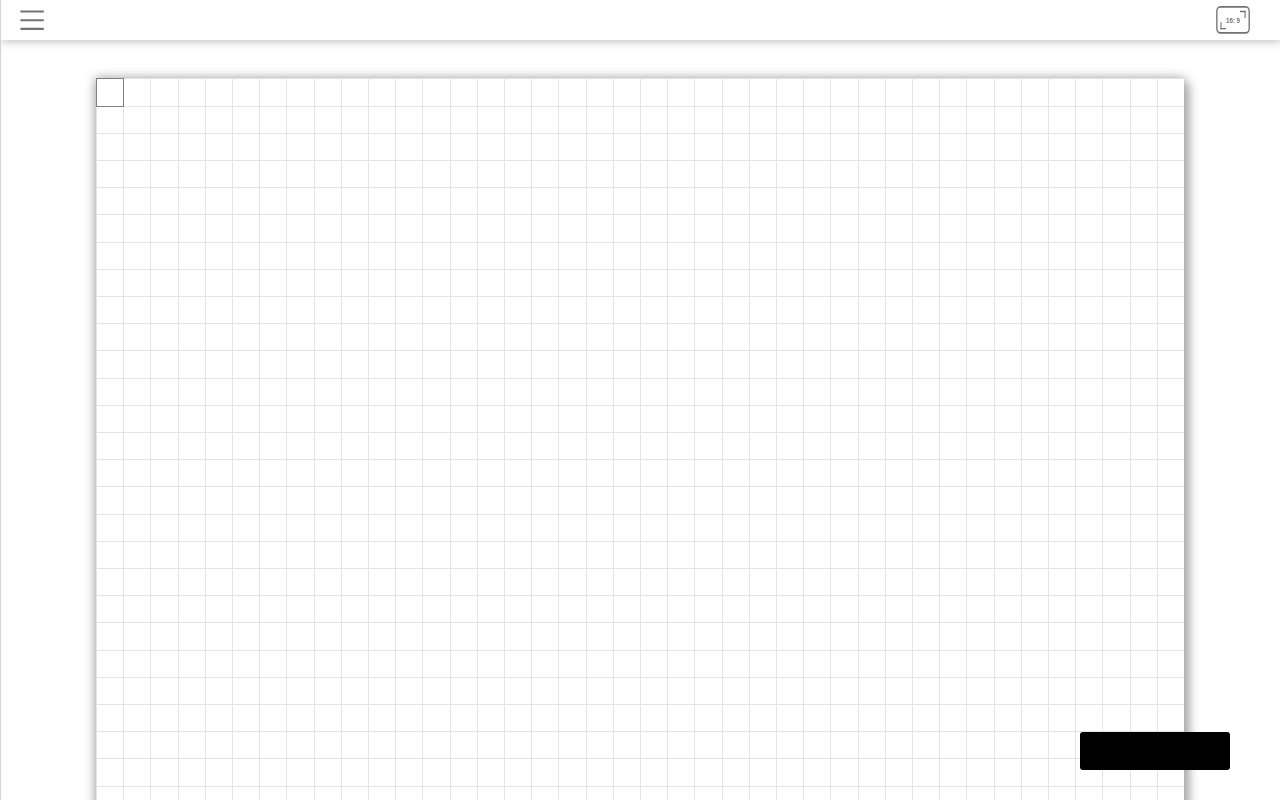
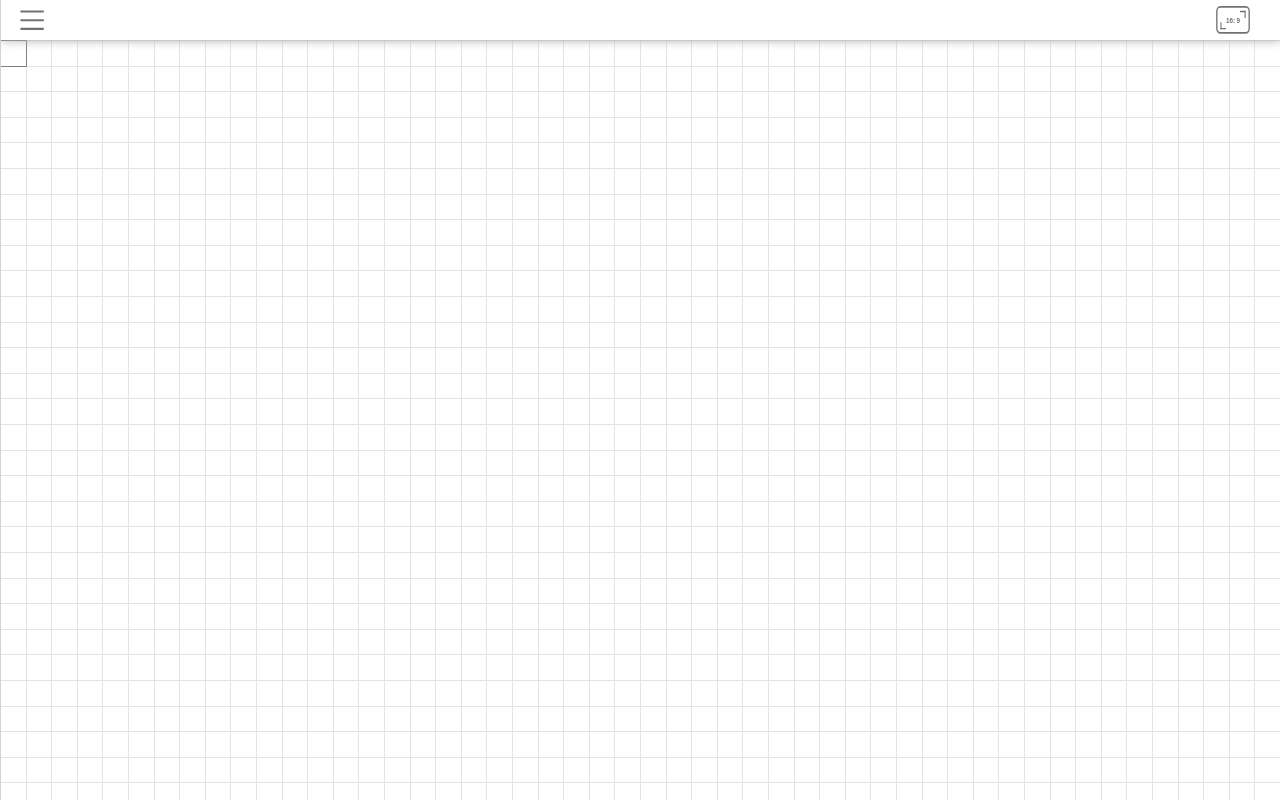
Before and after one commit to i11u/kenki, a React (Create React App) app: page / in a window 1280 px wide. Built offline with nearby package versions, Linux system fonts and the light colour scheme.

Commit message:
Enabale zoom-in effect

```diff
--- a/src/components/background.tsx
+++ b/src/components/background.tsx
@@ -1,14 +1,31 @@
-import styled from 'styled-components'
+import styled, { css, FlattenSimpleInterpolation } from 'styled-components'
 import React, { ReactNode, useEffect } from 'react'
 import { editorConfigSelectors } from '../states/editor'
+import { aspectRatioValue, pageConfigActions, pageConfigSelectors } from '../states/page'
+import { PageUtil } from '../utils/page'
 
 type Props = { children: ReactNode }
 
 const Background = React.memo(({ children }: Props) => {
   const sidebarDisplay = editorConfigSelectors.useSidebarDisplay()
+  const changeScale = pageConfigActions.useChangeScale()
+  const pageConfig = pageConfigSelectors.usePageConfigSelector()
+
+  const zoomed = css`
+    align-items: ${
+      // eslint-disable-next-line no-nested-ternary,no-restricted-globals
+      pageConfig.scale * PageUtil.getAspectRatio(aspectRatioValue(pageConfig.aspectRatio)) * screen.width <
+      // eslint-disable-next-line no-restricted-globals
+      screen.height
+        ? 'center'
+        : pageConfig.scale < 1
+        ? 'top'
+        : ''
+    };
+  `
 
   useEffect(() => {
-    document.getElementById('background')!.addEventListener(
+    ;(document.getElementById('background') as HTMLDivElement).addEventListener(
       'wheel',
       (e) => {
         if (e.ctrlKey) {
@@ -22,6 +39,7 @@ const Background = React.memo(({ children }: Props) => {
   return (
     <StyledBackground
       id="background"
+      zoomed={zoomed}
       style={{
         // eslint-disable-next-line no-nested-ternary
         width: sidebarDisplay === 'initial' ? '100%' : sidebarDisplay === 'open' ? '80%' : '100%',
@@ -39,7 +57,7 @@ const Background = React.memo(({ children }: Props) => {
   )
 })
 
-const StyledBackground = styled.div`
+const StyledBackground = styled.div<{ zoomed: FlattenSimpleInterpolation }>`
   @keyframes animate-background-1 {
     from {
       left: 0;
@@ -50,7 +68,6 @@ const StyledBackground = styled.div`
       width: 80%;
     }
   }
-
   @keyframes animate-background-2 {
     from {
       left: 20%;
@@ -62,11 +79,20 @@ const StyledBackground = styled.div`
     }
   }
 
+  ${(props) => props.zoomed}
+
   background-color: white;
   position: absolute;
   top: 5%;
   height: 95%;
-  overflow: scroll;
+  overflow: auto;
+  display: flex;
+  //align-content: center;
+  //flex-flow: column wrap;
+  //white-space: nowrap;
+  //flex-wrap: nowrap;
+  //justify-content: center;
+  //min-height: max-content;
 `
 
 export default Background
--- a/src/components/block.tsx
+++ b/src/components/block.tsx
@@ -1,6 +1,6 @@
 import styled from 'styled-components'
 import React, { useEffect, useRef } from 'react'
-import { pageConfigSelectors } from '../states/page'
+import { pageConfigActions, pageConfigSelectors } from '../states/page'
 import { Block, blocksActions, blocksSelectors } from '../states/block'
 import { BlockUtil } from '../utils/block'
 import { inputActions } from '../states/input'
@@ -59,6 +59,7 @@ function BlockJSX({ id }: Props) {
   const setInputValue = inputActions.useSetInputValue()
   const blockRef = useRef<HTMLDivElement>(null)
   const gridNum = pageConfigSelectors.useGridNumSelector()
+  const changeScale = pageConfigActions.useChangeScale()
 
   useEffect(() => {
     if (block.editing) {
@@ -97,7 +98,7 @@ function BlockJSX({ id }: Props) {
           // eslint-disable-next-line no-nested-ternary
           border: block.isSelected ? '1px dotted cornflowerblue' : block.editing ? '1px solid gray' : '1px dashed gray',
         }}
-        onClick={(e: React.MouseEvent<HTMLDivElement>) => BlockUtil.handleOnClick({ e, id })}
+        onClick={(e: React.MouseEvent<HTMLDivElement>) => BlockUtil.handleOnClick({ e, id, changeScale })}
         onKeyDown={(e: React.KeyboardEvent<HTMLDivElement>) =>
           BlockUtil.handleOnKeyDownWrapper({
             e,
--- a/src/components/editor.tsx
+++ b/src/components/editor.tsx
@@ -3,7 +3,6 @@ import HeaderJSX from './header'
 import SidebarJSX from './sidebar'
 import Background from './background'
 import Page from './page'
-import { inputSelectors } from '../states/input'
 
 const StyledInputValue = styled.div`
   width: 150px;
@@ -23,11 +22,11 @@ const StyledInputValue = styled.div`
 `
 
 function Editor() {
-  const input = inputSelectors.useInputValue()
+  // const input = inputSelectors.useInputValue()
 
   return (
     <div style={{ width: '100%', height: '100%' }}>
-      <StyledInputValue>{input}</StyledInputValue>
+      {/* <StyledInputValue>{input}</StyledInputValue> */}
       <HeaderJSX />
       <SidebarJSX />
       <Background>
--- a/src/components/page.tsx
+++ b/src/components/page.tsx
@@ -1,37 +1,149 @@
-import React, { useEffect } from 'react'
-import styled from 'styled-components'
-import { aspectRatioValue, PageConfig, pageConfigSelectors } from '../states/page'
+import React, { useCallback, useEffect, useState } from 'react'
+import styled, { css, FlattenSimpleInterpolation, keyframes } from 'styled-components'
+import { useRecoilState } from 'recoil'
+import { aspectRatioValue, PageConfig, pageConfigAtom, pageConfigSelectors } from '../states/page'
 import { PageUtil } from '../utils/page'
 import { blocksActions, blocksSelectors } from '../states/block'
 import BlocksJSX from './blocks'
 import GridJSX from './grid'
 
 function Page() {
-  const pageConfig = pageConfigSelectors.usePageConfigSelector()
+  const [pageConfig, setPageConfig] = useRecoilState(pageConfigAtom)
+  const [previousPageConfig, setPreviousPageConfig] = useState({ ...pageConfig })
   const id = blocksSelectors.useEditingBlockId()
   const changeBlockStatus = blocksActions.useChangeBlockStatus()
   const changeBlockPosition = blocksActions.useChangeBlockPosition()
   const addBlock = blocksActions.useAddBlock()
   const gridNum = pageConfigSelectors.useGridNumSelector()
 
+  const animations = () => {
+    const kf = keyframes`
+          from {
+            // The percentage of margin-top, margin-bottom is relative to its parent's width, not height.
+            transform: scale(${previousPageConfig.scale});
+            transform-origin: ${
+              // eslint-disable-next-line no-nested-ternary,no-restricted-globals
+              pageConfig.scale *
+                PageUtil.getAspectRatio(aspectRatioValue(previousPageConfig.aspectRatio)) *
+                // eslint-disable-next-line no-restricted-globals
+                screen.width <
+              // eslint-disable-next-line no-restricted-globals
+              screen.height
+                ? 'center'
+                : previousPageConfig.scale < 1
+                ? 'top'
+                : 'center'
+            };
+            margin-top: ${
+              previousPageConfig.scale < 1
+                ? 0
+                : 50 *
+                  (previousPageConfig.scale - 1) *
+                  PageUtil.getAspectRatio(aspectRatioValue(previousPageConfig.aspectRatio))
+            }%;
+            margin-left: ${previousPageConfig.scale < 1 ? 0 : 50 * (previousPageConfig.scale - 1)}%;
+          }
+
+          to {
+            // The percentage of margin-top, margin-bottom is relative to its parent's width, not height.
+            transform: scale(${pageConfig.scale});
+            transform-origin: ${
+              // eslint-disable-next-line no-nested-ternary,no-restricted-globals
+              pageConfig.scale * PageUtil.getAspectRatio(aspectRatioValue(pageConfig.aspectRatio)) * screen.width <
+              // eslint-disable-next-line no-restricted-globals
+              screen.height
+                ? 'center'
+                : pageConfig.scale < 1
+                ? 'top'
+                : 'center'
+            };
+            margin-top: ${
+              pageConfig.scale < 1
+                ? 0
+                : 50 * (pageConfig.scale - 1) * PageUtil.getAspectRatio(aspectRatioValue(pageConfig.aspectRatio))
+            }%;
+            margin-left: ${pageConfig.scale < 1 ? 0 : 50 * (pageConfig.scale - 1)}%;
+          }
+        `
+
+    return css`
+      animation: ${kf};
+      animation-duration: 1s;
+      animation-fill-mode: forwards;
+      animation-timing-function: step-start;
+    `
+  }
+
+  let throttlePause: boolean
+
+  const throttle = useCallback((callback: () => void, time: number) => {
+    // don't run the function if throttlePause is true
+    if (throttlePause) return
+
+    // set throttlePause to true after the if condition. This allows the function to be run once
+    // eslint-disable-next-line react-hooks/exhaustive-deps
+    throttlePause = true
+
+    // setTimeout runs the callback within the specified time
+    setTimeout(() => {
+      callback()
+
+      // throttlePause is set to false once the function has been called, allowing the throttle function to loop
+      throttlePause = false
+    }, time)
+  }, [])
+
   useEffect(() => {
-    document.getElementById('page')!.addEventListener(
+    ;(document.getElementById('page') as HTMLDivElement).addEventListener(
       'wheel',
       (e) => {
         if (e.ctrlKey) {
-          console.log('aaa')
+          e.preventDefault()
+          if (e.deltaY < 0) {
+            throttle(
+              () =>
+                setPageConfig((prev: PageConfig) => {
+                  if (prev.scale >= 2) return prev
+                  setPreviousPageConfig(prev)
+                  return { ...prev, scale: prev.scale + 0.1 }
+                }),
+              0.001
+            )
+          } else {
+            throttle(
+              () =>
+                setPageConfig((prev: PageConfig) => {
+                  if (prev.scale <= 0.35) return prev
+                  setPreviousPageConfig(prev)
+                  return { ...prev, scale: prev.scale - 0.05 }
+                }),
+              0.001
+            )
+          }
         }
       },
       { passive: false }
     )
-  }, [])
+  }, [throttle, setPreviousPageConfig, setPageConfig, pageConfig.aspectRatio])
+
+  useEffect(() => {
+    const handleOnResize = () => {
+      const pageDOM = document.getElementById('page') as HTMLDivElement
+      pageDOM.style.fontSize = `${pageDOM.clientHeight / gridNum.rowNum - 5}px`
+      pageDOM.style.lineHeight = `${pageDOM.clientHeight / gridNum.rowNum}px`
+    }
+    const resizeObserver = new ResizeObserver(() => handleOnResize())
+    resizeObserver.observe(document.getElementById('page') as HTMLElement)
+  }, [gridNum.rowNum])
 
   return (
     <StyledPage
       id="page"
       pageConfig={pageConfig}
-      onMouseDown={(e: React.MouseEvent<HTMLDivElement>) =>
-        PageUtil.handleOnMouseDown({
+      keyframes={animations()}
+      onMouseDown={(e) =>
+        e.target === (document.getElementById('page') as HTMLDivElement)
+          ? PageUtil.handleOnMouseDown({
               e,
               gridNum,
               id,
@@ -39,6 +151,7 @@ function Page() {
               changeBlockPosition,
               addBlock,
             })
+          : (e.target as HTMLDivElement).focus()
       }
     >
       <GridJSX />
@@ -47,20 +160,14 @@ function Page() {
   )
 }
 
-const StyledPage = styled.div<{ pageConfig: PageConfig }>`
+const StyledPage = styled.div<{ pageConfig: PageConfig; keyframes: FlattenSimpleInterpolation }>`
+  ${(props) => props.keyframes}
   min-width: 960px;
-  width: ${(props) => (props.pageConfig.aspectRatio === 'full-screen' ? '95%' : '85%')};
-  aspect-ratio: ${(props) =>
-    props.pageConfig.aspectRatio === 'full-screen'
-      ? ''
-      : 1 / PageUtil.getAspectRatio(aspectRatioValue(props.pageConfig.aspectRatio))};
   background-color: #ffffff;
-  margin: ${(props) => (props.pageConfig.aspectRatio === 'vertical' ? '3% auto' : '')};
-  top: ${(props) => (props.pageConfig.aspectRatio === 'slide' ? '50%' : '')};
-  margin-left: ${(props) => (props.pageConfig.aspectRatio === 'slide' ? '50%' : '')};
-  transform: ${(props) => (props.pageConfig.aspectRatio === 'slide' ? 'translate(-50%, -50%)' : '')};
   box-shadow: 5px 5px 10px darkgrey, -1px 0 10px darkgrey;
-  position: relative;
+  position: absolute;
+  width: 100%;
+  aspect-ratio: ${(props) => 1 / PageUtil.getAspectRatio(aspectRatioValue(props.pageConfig.aspectRatio))};
 `
 
 export default Page
--- a/src/index.css
+++ b/src/index.css
@@ -9,6 +9,7 @@ body {
     sans-serif;
     -webkit-font-smoothing: antialiased;
     -moz-osx-font-smoothing: grayscale;
+    overscroll-behavior-x: none;
     overscroll-behavior-y: none;
     overflow: hidden;
 }
--- a/src/states/editor.ts
+++ b/src/states/editor.ts
@@ -1,10 +1,10 @@
 import { atom, selector, useRecoilCallback, useRecoilValue } from 'recoil'
 import { RecoilAtomKeys, RecoilSelectorKeys } from './keys'
-import { FontFamily, HeadeConfig, SidebarConfig } from '../types/editor'
+import { FontFamily, HeaderConfig, SidebarConfig } from '../types/editor'
 
 type EditorConfig = {
   fontFamily: string
-  headerConfig: HeadeConfig
+  headerConfig: HeaderConfig
   sidebarConfig: SidebarConfig
 }
 
@@ -38,7 +38,7 @@ export const editorConfigActions: EditorConfigActions = {
       ({ set }) =>
         () => {
           set(editorConfigAtom, (prev) => {
-            const headerConfig: HeadeConfig =
+            const headerConfig: HeaderConfig =
               prev.headerConfig.display === 'open' ? { display: 'closed' } : { display: 'open' }
             return {
               ...prev,
--- a/src/states/keys.ts
+++ b/src/states/keys.ts
@@ -28,4 +28,5 @@ export enum RecoilSelectorKeys {
   PAGE_CONFIG = 'page_config',
   PAGE_GRID_NUM = 'page_grid_num',
   PAGE_ASPECT_RATIO = 'page_aspect_ratio',
+  PAGE_SCALE = 'page_scale',
 }
--- a/src/states/page.ts
+++ b/src/states/page.ts
@@ -16,17 +16,20 @@ export function aspectRatioValue(t: AspectRatioType): AspectRatio {
 
 export type PageConfig = {
   aspectRatio: AspectRatioType
+  scale: number
 }
 
-const pageConfigAtom = atom<PageConfig>({
+export const pageConfigAtom = atom<PageConfig>({
   key: RecoilAtomKeys.PAGE,
   default: {
     aspectRatio: 'vertical',
+    scale: 1,
   },
 })
 
 type PageConfigActions = {
   useChangeAspectRatio: () => (aspectRatio: AspectRatioType) => void
+  useChangeScale: () => (scale: number) => void
 }
 
 export const pageConfigActions: PageConfigActions = {
@@ -38,12 +41,17 @@ export const pageConfigActions: PageConfigActions = {
         },
       []
     ),
+  useChangeScale: () =>
+    useRecoilCallback(({ set }) => (scale: number) => {
+      set(pageConfigAtom, (prev) => ({ ...prev, scale }))
+    }),
 }
 
 type PageConfigSelectors = {
   usePageConfigSelector: () => PageConfig
   useGridNumSelector: () => { rowNum: number; colNum: number }
   useAspectRatioSelector: () => AspectRatioType
+  useScaleSelector: () => number
 }
 
 const pageConfigSelector = selector<PageConfig>({
@@ -56,7 +64,7 @@ const gridNumSelector = selector<{ rowNum: number; colNum: number }>({
   get: ({ get }) => {
     const { aspectRatio } = get(pageConfigAtom)
     const value = aspectRatioValue(aspectRatio)
-    return { rowNum: value.height * 4, colNum: value.width * 4 }
+    return { rowNum: value.height * 5, colNum: value.width * 5 }
   },
 })
 
@@ -65,8 +73,14 @@ const aspectRatioSelector = selector<AspectRatioType>({
   get: ({ get }) => get(pageConfigAtom).aspectRatio,
 })
 
+const scaleSelector = selector<number>({
+  key: RecoilSelectorKeys.PAGE_SCALE,
+  get: ({ get }) => get(pageConfigAtom).scale,
+})
+
 export const pageConfigSelectors: PageConfigSelectors = {
   usePageConfigSelector: () => useRecoilValue(pageConfigSelector),
   useGridNumSelector: () => useRecoilValue(gridNumSelector),
   useAspectRatioSelector: () => useRecoilValue(aspectRatioSelector),
+  useScaleSelector: () => useRecoilValue(scaleSelector),
 }
--- a/src/types/editor.ts
+++ b/src/types/editor.ts
@@ -10,6 +10,6 @@ export type FontFamily =
   | 'monospace'
   | '凸版文久ゴシック'
 
-export type HeadeConfig = { display: 'open' | 'closed' }
+export type HeaderConfig = { display: 'open' | 'closed' }
 
 export type SidebarConfig = { display: 'open' | 'closed' | 'initial'; position: 'left' | 'right' }
--- a/src/utils/block.ts
+++ b/src/utils/block.ts
@@ -212,10 +212,19 @@ export class BlockUtil {
    * Though, this may not be a good workaround...
    * @link [https://bugzilla.mozilla.org/show_bug.cgi?id=550434]
    * */
-  public static handleOnClick = ({ e, id }: { e: React.MouseEvent<HTMLDivElement>; id: string }) => {
+  public static handleOnClick = ({
+    e,
+    id,
+    changeScale,
+  }: {
+    e: React.MouseEvent<HTMLDivElement>
+    id: string
+    changeScale: (scale: number) => void
+  }) => {
     e.preventDefault()
     const block = document.getElementById(`block-${id}`) as HTMLDivElement
     block.focus()
+    changeScale(1.5)
   }
 
   /**
```
Lines whose indentation alone changed are shown as unchanged.
